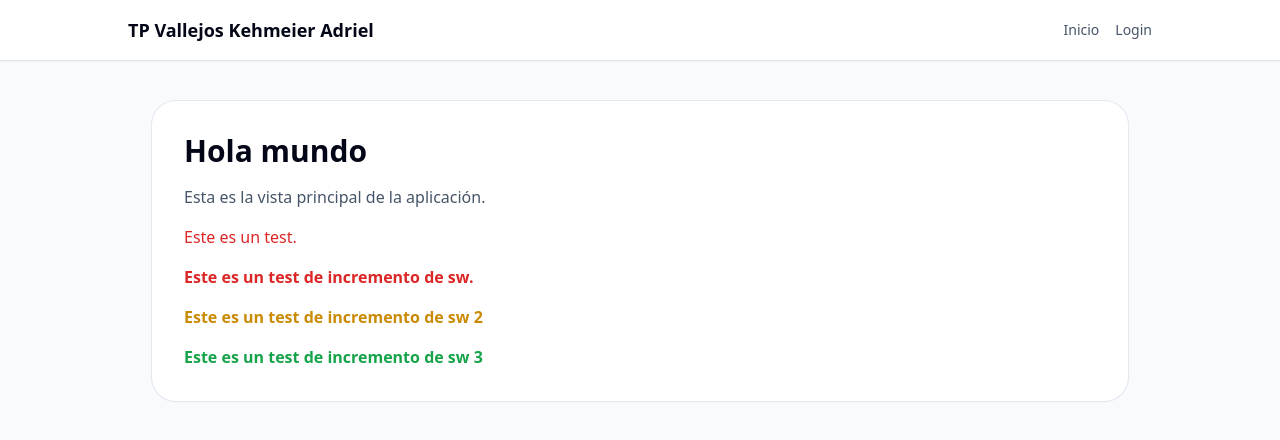
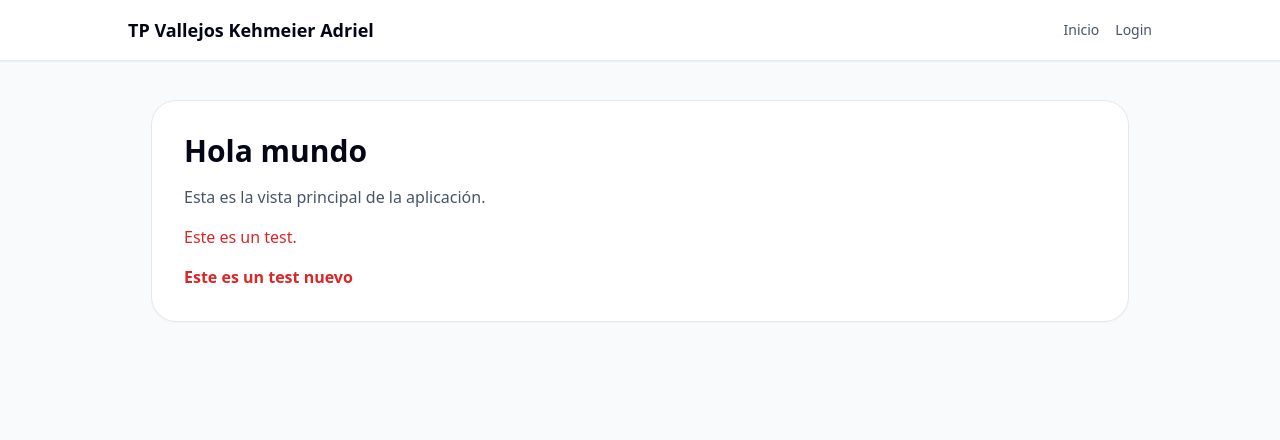
Before and after one commit to AdrielVK/tp-ci-cd, a React (Vite) app in the folder frontend/: page / in a window 1280 px wide. Shown: the top 440 px of the page. Built offline with nearby package versions, Linux system fonts and the light colour scheme.

Commit message:
edit home

```diff
--- a/frontend/src/pages/Home.tsx
+++ b/frontend/src/pages/Home.tsx
@@ -4,9 +4,7 @@ export default function Home() {
       <h2 className="text-3xl font-semibold text-slate-950">Hola mundo</h2>
       <p className="mt-4 text-slate-600">Esta es la vista principal de la aplicación.</p>
       <p className="mt-4 text-red-600">Este es un test.</p>
-      <p className="mt-4 font-extrabold text-red-600">Este es un test de incremento de sw.</p>
-      <p className="mt-4 font-semibold text-yellow-600">Este es un test de incremento de sw 2</p>
-      <p className="mt-4 font-semibold text-green-600">Este es un test de incremento de sw 3</p>
+      <p className="mt-4 font-extrabold text-red-600">Este es un test nuevo</p>
     </section>
   );
 }
```
